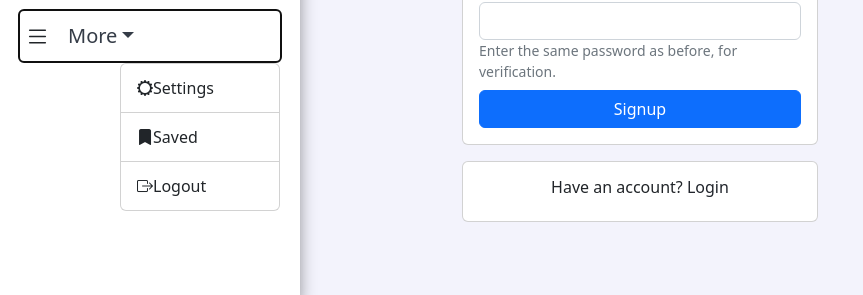
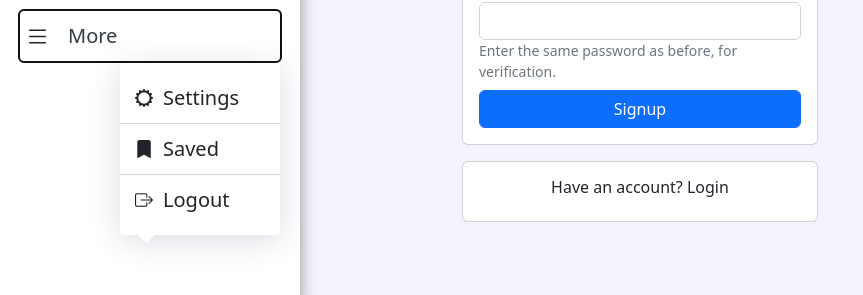
Before and after one commit to morikeli/instagram-clone, a Django app: page /accounts/create-account/ in a window 1280 px wide, after a click on "More". Shown: the part 505-800 px from the top of the page, without its empty margins (0-863 px from the left). Run offline with Django 4.2, Linux system fonts and the light colour scheme; a user stored in the database is signed in; data comes from the database, SQL or seed files in the repository; both versions use the stored data as it was after the commit; some libraries are stand-ins or nearby versions.

Commit message:
styled the side dropdown menu

```diff
--- a/static/css/styles.css
+++ b/static/css/styles.css
@@ -19,6 +19,91 @@ a {
 .logo {
 	font-family: "Roboto";
 }
+.dropdown-menu {
+	border-radius: 4px;
+	padding: 10px 0;
+	-webkit-animation-name: dropdown-animate;
+	animation-name: dropdown-animate;
+	-webkit-animation-duration: 0.2s;
+	animation-duration: 0.2s;
+	-webkit-animation-fill-mode: both;
+	animation-fill-mode: both;
+	border: 0;
+	box-shadow: 0 5px 30px 0 rgba(82, 63, 105, 0.2);
+}
+
+/* remove the caret symbol in dropdown menu */
+.dropdown-toggle::after{
+	content: none;
+}
+.dropdown-menu .dropdown-header, .dropdown-menu .dropdown-footer {
+	text-align: center;
+	font-size: 15px;
+	padding: 10px 25px;
+}
+.dropdown-menu .dropdown-footer a {
+	color: #444444;
+	text-decoration: underline;
+}
+.dropdown-menu .dropdown-footer a:hover {
+  	text-decoration: none;
+}
+.dropdown-menu .dropdown-divider {
+	color: #a5c5fe;
+	margin: 0;
+}
+.dropdown-menu .dropdown-item {
+	font-size: 20px;
+	padding: 10px 15px;
+	transition: 0.3s;
+	width: 100px;
+}
+.dropdown-menu .dropdown-item i {
+	margin-right: 10px;
+	font-size: 18px;
+	line-height: 0;
+}
+.dropdown-menu .dropdown-item:hover {
+  	background-color: #f6f9ff;
+}
+
+@media (min-width: 768px) {
+	.dropdown-menu-arrow::before {
+		content: "";
+		width: 13px;
+		height: 13px;
+		background: #fff;
+		position: absolute;
+		bottom: -7px;
+		left: 20px;
+		transform: rotate(-140deg);
+		border-top: 1px solid #eaedf1;
+		border-left: 1px solid #eaedf1;
+	}
+}
+@-webkit-keyframes dropdown-animate {
+	0% {
+		opacity: 0;
+	}
+	100% {
+		opacity: 1;
+	}
+	0% {
+		opacity: 0;
+	}
+}
+@keyframes dropdown-animate {
+	0% {
+		opacity: 0;
+	}
+	100% {
+		opacity: 1;
+	}
+	0% {
+		opacity: 0;
+	}
+}
+
 .sidebar {
 	position: fixed;
 	top: 0;
```
Also changed, not shown: db.sqlite3.
